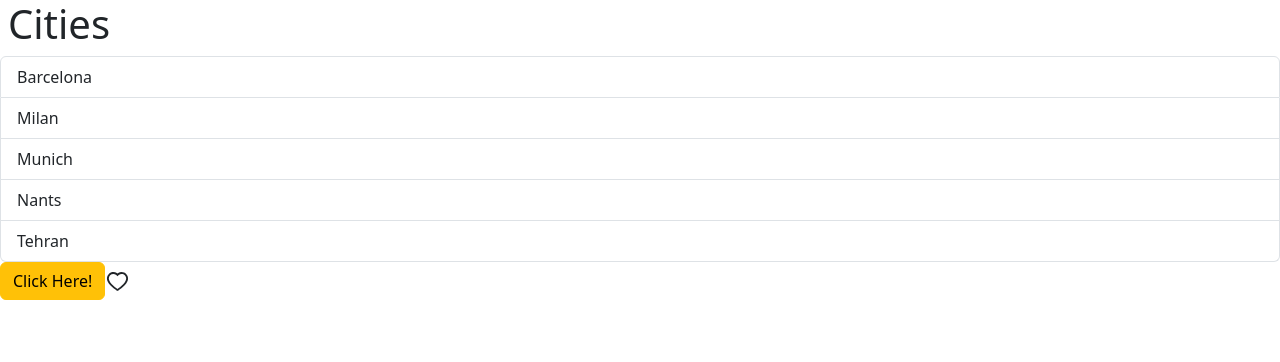
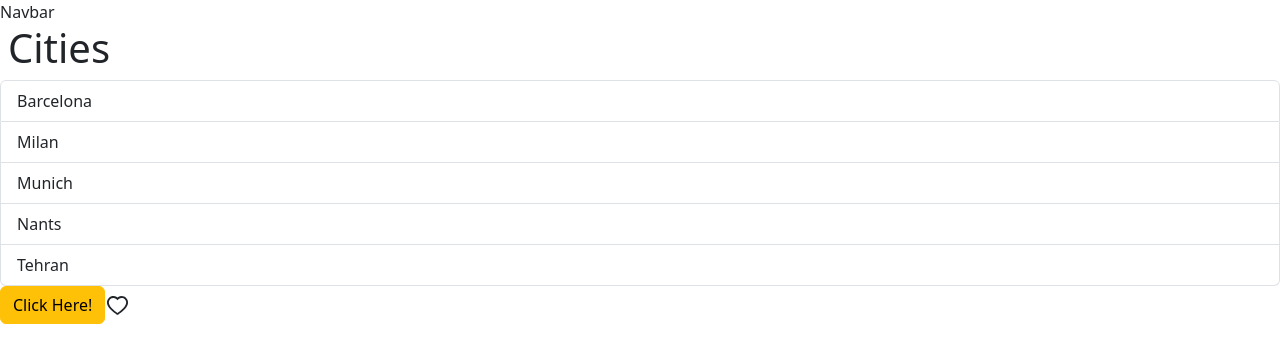
Before and after one commit to BehzadAminiPour/React-TS-Vite, a React (Vite) app: page / in a window 1280 px wide. Shown: the top 362 px of the page. Built offline with nearby package versions, Linux system fonts and the light colour scheme.

Commit message:
Create Navbar component

```diff
--- a/src/App.tsx
+++ b/src/App.tsx
@@ -3,8 +3,10 @@ import Alert from "./components/Alert";
 import Button from "./components/Button";
 import ListGroup from "./components/ListGroup";
 import Like from "./components/Like";
+import Navbar from "./components/Navbar";
 
 function App() {
+  const [cartItems, setCartItems] = useState(["product 1", "product 2"]);
   let cities = ["Barcelona", "Milan", "Munich", "Nants", "Tehran"];
   const handleSelect = (city: string) => {
     console.log(city);
@@ -13,6 +15,7 @@ function App() {
 
   return (
     <>
+      <Navbar />
       <ListGroup cities={cities} heading="Cities" onSelectCity={handleSelect} />
       {showAlert && (
         <Alert onClick={() => setShowAlert(false)}>
--- /dev/null
+++ b/src/components/Navbar.tsx
@@ -0,0 +1,5 @@
+const Navbar = () => {
+  return <div>Navbar</div>;
+};
+
+export default Navbar;
```
